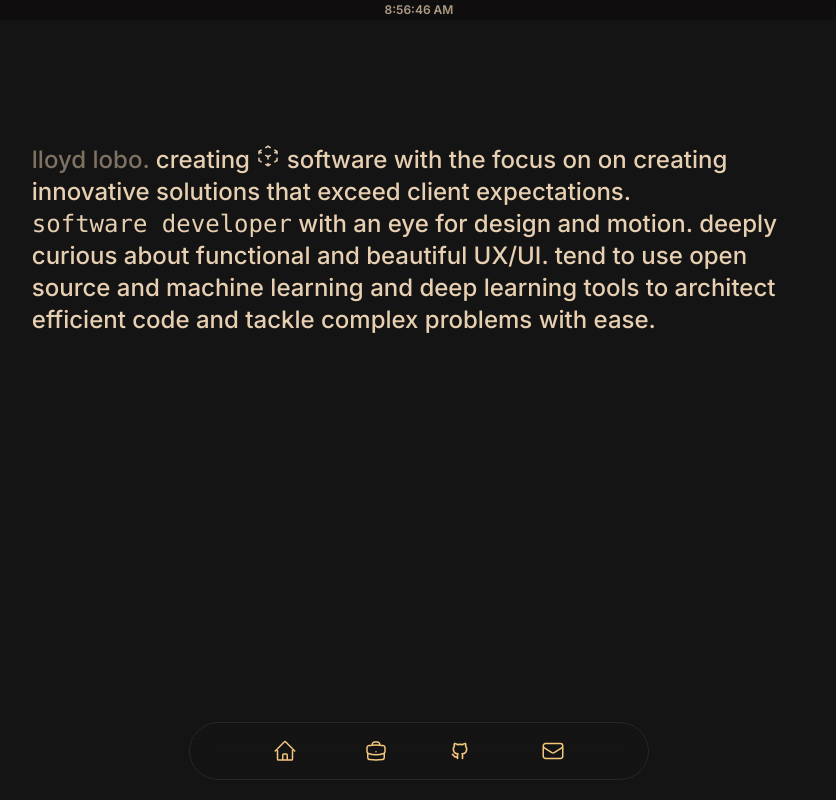
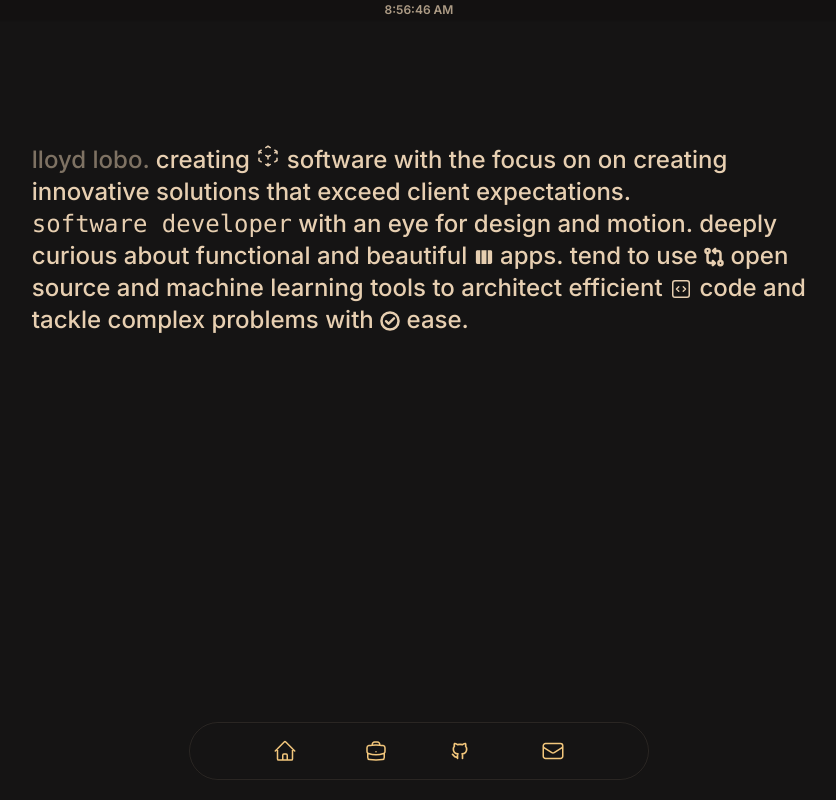
Before and after one commit to lloydlobo/lloydlobo.com, a Next.js app: page / in a window 1280 px wide. Shown: the whole page, without its empty margins (221-1057 px from the left). Built offline with nearby package versions, Linux system fonts and the light colour scheme.

Commit message:
feat: add icons and link hover links

```diff
--- a/package.json
+++ b/package.json
@@ -18,8 +18,10 @@
     "prismjs": "^1.29.0",
     "react": "^18.2.0",
     "react-dom": "^18.2.0",
+    "react-icons": "^4.8.0",
     "react-intersection-observer": "^9.4.3",
-    "react-syntax-highlighter": "^15.5.0"
+    "react-syntax-highlighter": "^15.5.0",
+    "rough-notation": "^0.5.1"
   },
   "devDependencies": {
     "@tailwindcss/aspect-ratio": "^0.4.2",
--- a/pages/index.tsx
+++ b/pages/index.tsx
@@ -23,7 +23,7 @@ export default function IndexPage() {
     <>
       <main className="">
         <div className="">
-          <header className="flex min-h-[1.25rem] justify-center bg-on-secondary/40 w-screen absolute px-2 top-0 backdrop-blur-lg items-center text-xs font-semibold brightness-75 gap-x-2">
+          <header className="flex min-h-[1.25rem] justify-center w-screen absolute px-2 top-0 bg-on-secondary/20 shadow items-center text-xs font-semibold brightness-75 gap-x-2">
             <span className="h-full text-secondary">{currentTime}</span>
           </header>
         </div>
@@ -61,17 +61,68 @@ export default function IndexPage() {
                 <span className="inline-flex">
                   <pre>software developer</pre>
                 </span>{" "}
-                with an eye for design and motion. deeply curious about
-                functional and beautiful UX/UI. tend to use open source and
-                machine learning and deep learning tools to architect efficient
-                code and tackle complex problems with ease.
+                with an <span id="roughblock">eye</span> for design and motion.
+                deeply curious about functional and beautiful{" "}
+                <svg
+                  // https://primer.style/design/foundations/icons/git-compare-24
+                  xmlns="http://www.w3.org/2000/svg"
+                  viewBox="0 0 24 24"
+                  fill="currentColor"
+                  className="w-5 h-5 inline-flex"
+                >
+                  <path d="M15 3.75H9v16.5h6V3.75zM16.5 20.25h3.375c1.035 0 1.875-.84 1.875-1.875V5.625c0-1.036-.84-1.875-1.875-1.875H16.5v16.5zM4.125 3.75H7.5v16.5H4.125a1.875 1.875 0 01-1.875-1.875V5.625c0-1.036.84-1.875 1.875-1.875z" />
+                </svg>{" "}
+                apps. tend to use{" "}
+                <svg
+                  xmlns="http://www.w3.org/2000/svg"
+                  fill="none"
+                  viewBox="0 0 24 24"
+                  stroke="currentColor"
+                  strokeWidth={1.5}
+                  className="w-5 h-5 inline-flex"
+                >
+                  <path d="M16.5 19.25a3.25 3.25 0 1 1 6.5 0 3.25 3.25 0 0 1-6.5 0Zm3.25-1.75a1.75 1.75 0 1 0 .001 3.501 1.75 1.75 0 0 0-.001-3.501Z"></path>
+                  <path d="M13.905 1.72a.75.75 0 0 1 0 1.06L12.685 4h4.065a3.75 3.75 0 0 1 3.75 3.75v8.75a.75.75 0 0 1-1.5 0V7.75a2.25 2.25 0 0 0-2.25-2.25h-4.064l1.22 1.22a.75.75 0 0 1-1.061 1.06l-2.5-2.5a.75.75 0 0 1 0-1.06l2.5-2.5a.75.75 0 0 1 1.06 0ZM7.5 4.75a3.25 3.25 0 1 1-6.5 0 3.25 3.25 0 0 1 6.5 0ZM4.25 6.5a1.75 1.75 0 1 0-.001-3.501A1.75 1.75 0 0 0 4.25 6.5Z"></path>
+                  <path d="M10.095 22.28a.75.75 0 0 1 0-1.06l1.22-1.22H7.25a3.75 3.75 0 0 1-3.75-3.75V7.5a.75.75 0 0 1 1.5 0v8.75a2.25 2.25 0 0 0 2.25 2.25h4.064l-1.22-1.22a.748.748 0 0 1 .332-1.265.75.75 0 0 1 .729.205l2.5 2.5a.75.75 0 0 1 0 1.06l-2.5 2.5a.75.75 0 0 1-1.06 0Z"></path>
+                </svg>{" "}
+                open source and machine learning tools to architect efficient{" "}
+                <svg
+                  xmlns="http://www.w3.org/2000/svg"
+                  fill="none"
+                  viewBox="0 0 24 24"
+                  strokeWidth={1.5}
+                  stroke="currentColor"
+                  className="w-6 h-6 inline-flex"
+                >
+                  <path
+                    strokeLinecap="round"
+                    strokeLinejoin="round"
+                    d="M14.25 9.75L16.5 12l-2.25 2.25m-4.5 0L7.5 12l2.25-2.25M6 20.25h12A2.25 2.25 0 0020.25 18V6A2.25 2.25 0 0018 3.75H6A2.25 2.25 0 003.75 6v12A2.25 2.25 0 006 20.25z"
+                  />
+                </svg>{" "}
+                code and tackle complex problems with{" "}
+                <svg
+                  xmlns="http://www.w3.org/2000/svg"
+                  fill="none"
+                  viewBox="0 0 24 24"
+                  strokeWidth={1.5}
+                  stroke="currentColor"
+                  className="w-5 h-5 inline-flex"
+                >
+                  <path d="M17.28 9.28a.75.75 0 0 0-1.06-1.06l-5.97 5.97-2.47-2.47a.75.75 0 0 0-1.06 1.06l3 3a.75.75 0 0 0 1.06 0l6.5-6.5Z"></path>
+                  <path d="M12 1c6.075 0 11 4.925 11 11s-4.925 11-11 11S1 18.075 1 12 5.925 1 12 1ZM2.5 12a9.5 9.5 0 0 0 9.5 9.5 9.5 9.5 0 0 0 9.5-9.5A9.5 9.5 0 0 0 12 2.5 9.5 9.5 0 0 0 2.5 12Z"></path>
+                </svg>{" "}
+                ease.
               </span>
             </div>
           </div>
         </div>
         <div className="dock absolute bottom-5 w-screen">
-          <div className="bar flex justify-evenly bg-primary/[0.00] rounded-full min-w-[300px] lg:min-w-[460px] border border-opacity-10 border-secondary/10 mx-auto px-4 py-4 w-fit bg-opacity-40 backdrop-blur-md">
-            <Link href="/" className="">
+          <div className="bar flex justify-evenly bg-primary/[0.00] rounded-full min-w-[300px] lg:min-w-[460px] border border-opacity-10 border-secondary/10 mx-auto px-4 py-4 w-fit bg-opacity-40 backdrop-blur-[1.3px]">
+            <Link
+              href="/"
+              className="flex items-center font-semibold underline decoration-accent underline-offset-8 hover:text-accent"
+            >
               <svg
                 xmlns="http://www.w3.org/2000/svg"
                 fill="none"
@@ -88,7 +139,10 @@ export default function IndexPage() {
               </svg>
             </Link>
 
-            <Link href="/work" className="">
+            <Link
+              href="/work"
+              className="flex items-center font-semibold underline decoration-accent underline-offset-8 hover:text-accent"
+            >
               <svg
                 xmlns="http://www.w3.org/2000/svg"
                 fill="none"
@@ -121,6 +175,10 @@ export default function IndexPage() {
               </svg>
             </a>
 
+            <a
+              href="mailto:hello@lloydlobo.com"
+              className="flex items-center font-semibold underline decoration-accent underline-offset-8 hover:text-accent"
+            >
               <svg
                 xmlns="http://www.w3.org/2000/svg"
                 fill="none"
@@ -135,6 +193,7 @@ export default function IndexPage() {
                   d="M21.75 6.75v10.5a2.25 2.25 0 01-2.25 2.25h-15a2.25 2.25 0 01-2.25-2.25V6.75m19.5 0A2.25 2.25 0 0019.5 4.5h-15a2.25 2.25 0 00-2.25 2.25m19.5 0v.243a2.25 2.25 0 01-1.07 1.916l-7.5 4.615a2.25 2.25 0 01-2.36 0L3.32 8.91a2.25 2.25 0 01-1.07-1.916V6.75"
                 />
               </svg>
+            </a>
           </div>
         </div>
       </main>
```
Also changed, not shown: 1 other file (tests, documents, lock files or other folders). Lines whose indentation alone changed are shown as unchanged.
